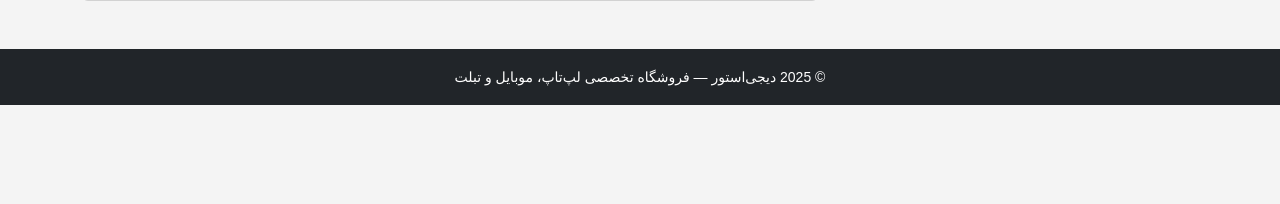
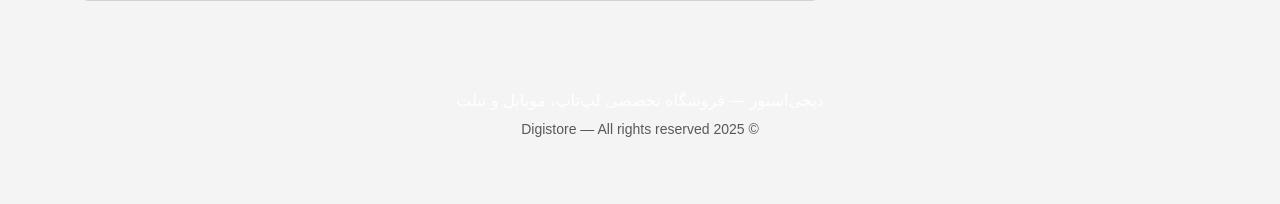
Before and after one commit to mohamad-mgn/DigiStore, a Django app: page /account/profile/ in a window 1280 px wide. Shown: the part 242-446 px from the top of the page. Run offline with Django 5.2, Linux system fonts and the light colour scheme; the visitor is signed in with stand-in values (Sample User, id 1); data comes from the database, SQL or seed files in the repository; data that the repository does not hold is empty; some web fonts are replaced.

Commit message:
project updated

```diff
--- a/templates/base.html
+++ b/templates/base.html
@@ -33,20 +33,16 @@
 
 <body>
 
-{% include "includes/navbar.html" %}
+    {% include "includes/navbar.html" %}
 
-<main class="container py-4">
-    {% block content %}{% endblock %}
-</main>
+    <main class="container py-4" style="flex:1;">
+        {% block content %}{% endblock %}
+    </main>
 
-<footer class="bg-dark text-center text-white py-3 mt-4">
-    <small>
-        © 2025 دیجی‌استور — فروشگاه تخصصی لپ‌تاپ، موبایل و تبلت
-    </small>
-</footer>
+    {% include "includes/footer.html" %}
 
-<script src="https://cdn.jsdelivr.net/npm/bootstrap@5.3.3/dist/js/bootstrap.bundle.min.js"></script>
+    <script src="https://cdn.jsdelivr.net/npm/bootstrap@5.3.3/dist/js/bootstrap.bundle.min.js"></script>
 
-{% block scripts %}{% endblock %}
+    {% block scripts %}{% endblock %}
 </body>
 </html>
```
